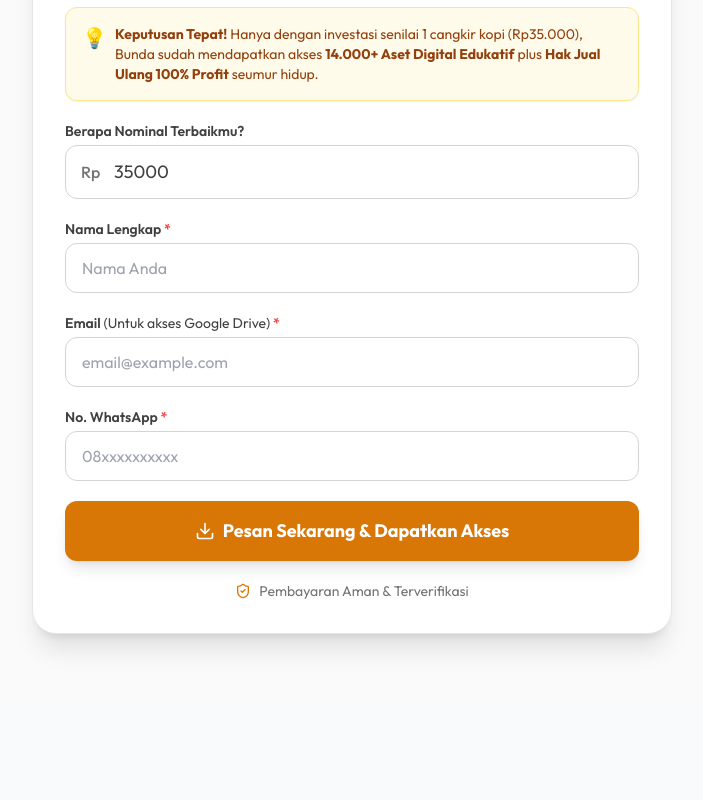
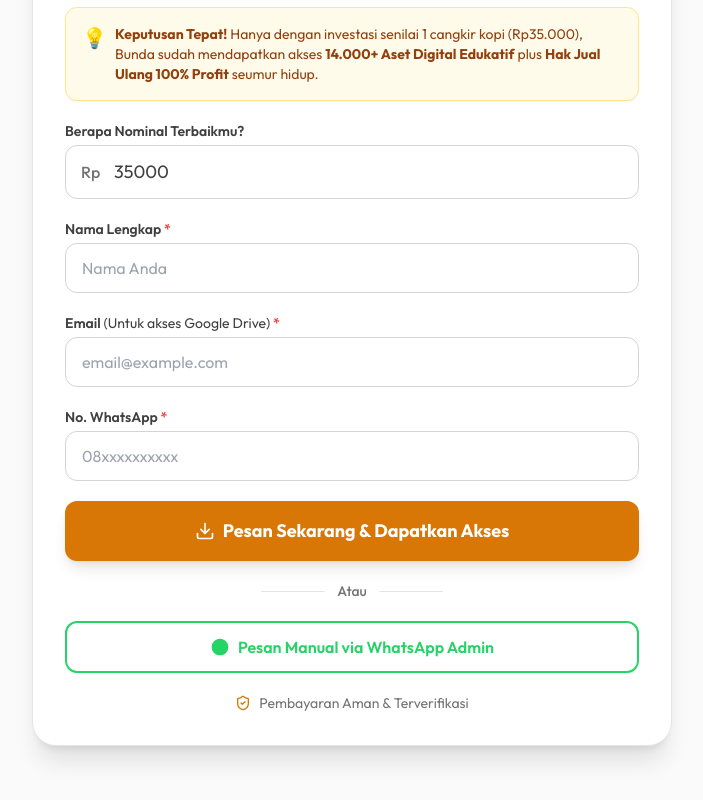
Before and after one commit to muhik/LPSoonIslam, a Next.js app: page / in a window 1280 px wide. Shown: the part 2825-3625 px from the top of the page, without its empty margins (288-991 px from the left). Before the commit the page ends 3539 px from the top, so only its background shows below. Built offline with nearby package versions, Linux system fonts and the light colour scheme; no server answers; the database is empty.

Commit message:
feat(checkout): add alternative manual whatsapp ordering button beneath the main automated checkout button

```diff
--- a/src/components/CheckoutForm.tsx
+++ b/src/components/CheckoutForm.tsx
@@ -149,6 +149,31 @@
                 </button>
             </div>
 
+            <div className="flex items-center justify-center text-sm text-neutral-500 my-2">
+                <span className="w-16 h-px bg-neutral-200"></span>
+                <span className="px-3 font-medium">Atau</span>
+                <span className="w-16 h-px bg-neutral-200"></span>
+            </div>
+
+            <div className="flex flex-col w-full">
+                <a
+                    href="https://wa.me/6289666639360?text=Halo%20Kak%20Azlan,%20saya%20agak%20bingung%20isi%20formnya.%20Boleh%20Pesan%20Bundle%2014.000%20Worksheet%20PLR-nya%20secara%20manual%20aja%20(Transfer%20Langsung)?"
+                    target="_blank"
+                    rel="noopener noreferrer"
+                    onClick={() => {
+                        if (typeof window !== 'undefined' && window.fbq) {
+                            window.fbq('track', 'InitiateCheckout', { currency: 'IDR', value: 35000 });
+                        }
+                    }}
+                    className="w-full border-2 border-[#25D366] text-[#25D366] hover:bg-[#25D366] hover:text-white font-semibold py-3 px-4 rounded-xl transition-all flex items-center justify-center gap-2"
+                >
+                    <svg className="w-5 h-5" viewBox="0 0 24 24" fill="currentColor">
+                        <path d="M12.031 6.172c-3.181 0-5.767 2.586-5.768 5.766-.001 1.298.38 2.27 1.019 3.287l-.582 2.128 2.182-.573c.978.58 1.911.928 3.145.929 3.178 0 5.767-2.587 5.768-5.766.001-3.187-2.575-5.77-5.764-5.771zm3.392 8.244c-.144.405-.837.774-1.17.824-.299.045-.677.063-1.092-.069-.252-.08-.575-.187-.988-.365-1.739-.751-2.874-2.502-2.961-2.617-.087-.116-.708-.94-.708-1.793s.448-1.273.607-1.446c.159-.173.346-.217.462-.217l.332.006c.106.005.249-.04.39.298.144.347.491 1.2.534 1.287.043.087.072.188.014.304-.058.116-.087.188-.173.289l-.26.304c-.087.086-.177.18-.076.354.101.174.449.741.964 1.201.662.591 1.221.774 1.394.86s.274.072.376-.043c.101-.116.433-.506.549-.68.116-.173.231-.145.39-.087s1.011.477 1.184.564.289.13.332.202c.045.072.045.419-.1.824zM12 2C6.477 2 2 6.477 2 12s4.477 10 10 10 10-4.477 10-10S17.523 2 12 2z" />
+                    </svg>
+                    Pesan Manual via WhatsApp Admin
+                </a>
+            </div>
+
             <div className="flex items-center justify-center gap-2 text-sm text-neutral-500 mt-4">
                 <ShieldCheck className="w-4 h-4 text-premium-600" />
                 <span>Pembayaran Aman &amp; Terverifikasi</span>
```
